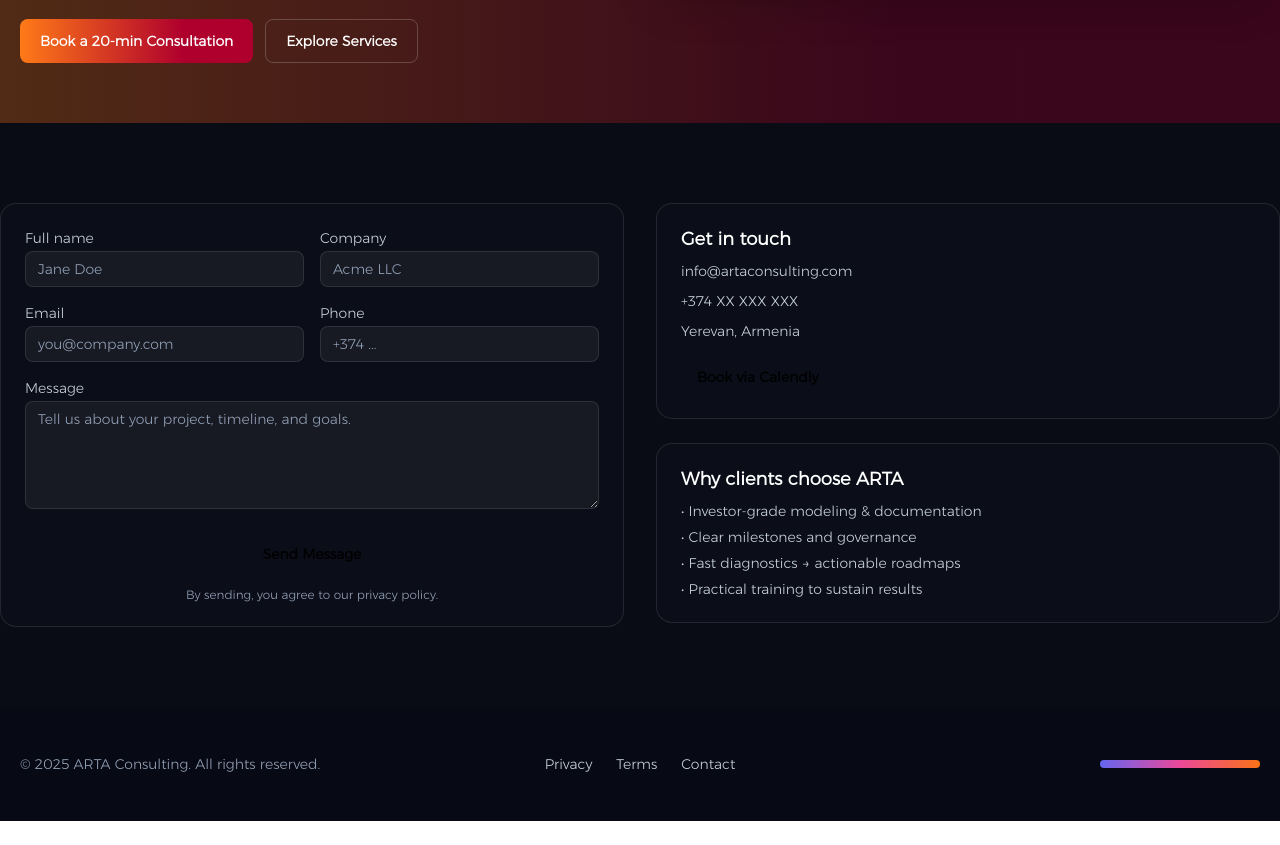
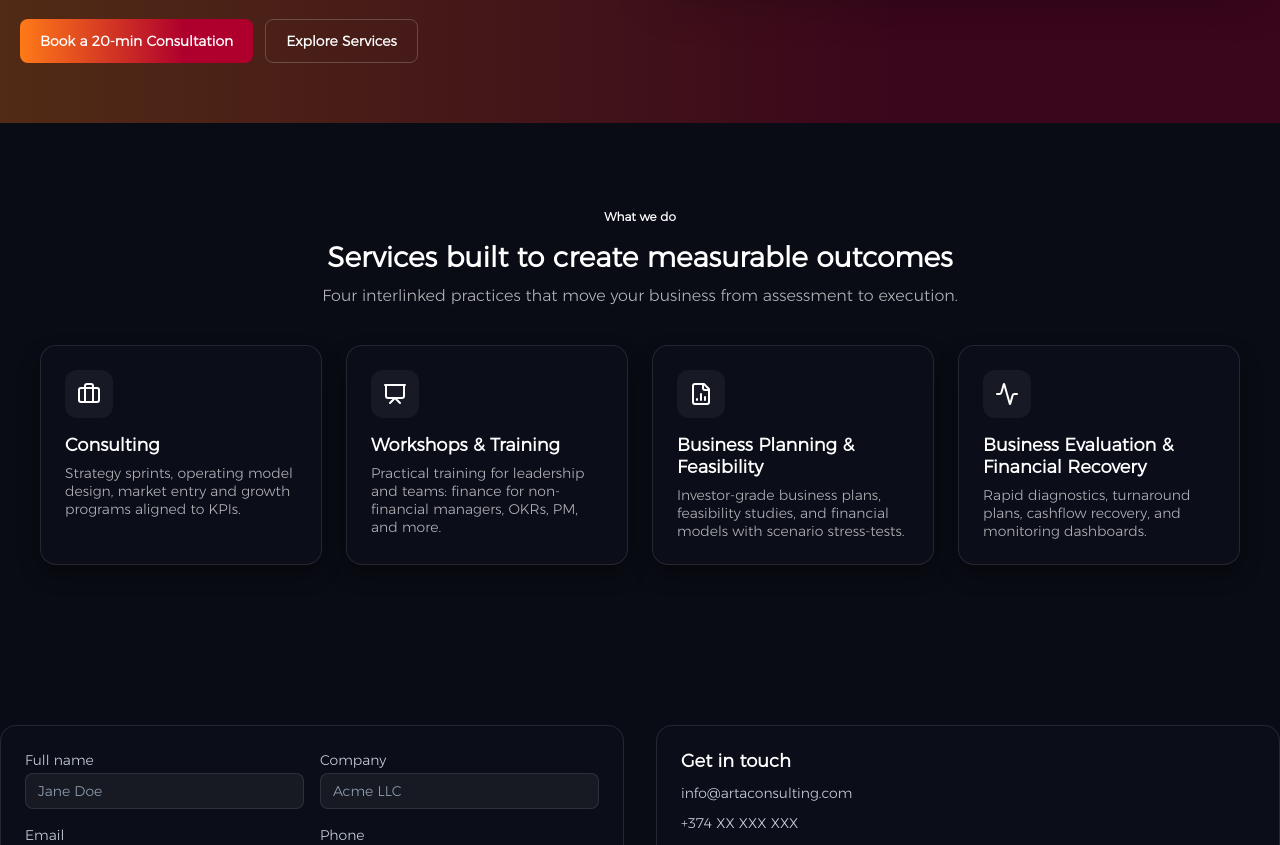
Before and after one commit to AkselAvetisyan/arta-consulting, a Next.js app: page /about-us/ in a window 1280 px wide. Shown: the part 600-1445 px from the top of the page. Before the commit the page ends 1421 px from the top, so only its background shows below. Built offline with nearby package versions, Linux system fonts and the light colour scheme.

Commit message:
Add Services section

```diff
--- a/package.json
+++ b/package.json
@@ -10,6 +10,7 @@
   "dependencies": {
     "framer-motion": "^12.23.16",
     "lottie-react": "^2.4.1",
+    "lucide-react": "^0.544.0",
     "next": "15.5.0",
     "next-intl": "^4.3.9",
     "react": "19.1.0",
--- a/src/app/[locale]/home/HomePage.jsx
+++ b/src/app/[locale]/home/HomePage.jsx
@@ -4,6 +4,7 @@
 import Contacts from "@/components/contacts/Contacts";
 import './styles/home.scss';
 import Hero from "@/components/hero/Hero";
+import Services from "@/components/services/Services";
 
 function HomePage() {
 
@@ -13,6 +14,7 @@
                 <Layout>
 
                     <Hero/>
+                    <Services/>
                     <Contacts/>
 
                 </Layout>
--- /dev/null
+++ b/src/components/services/Services.jsx
@@ -0,0 +1,41 @@
+// src/components/Services.jsx
+import React from "react";
+import { Briefcase, Presentation, FileBarChart2, Activity } from "lucide-react";
+import "./styles/services.scss";
+
+const SERVICES = [
+    { Icon: Briefcase, title: "Consulting", text: "Strategy sprints, operating model design, market entry and growth programs aligned to KPIs." },
+    { Icon: Presentation, title: "Workshops & Training", text: "Practical training for leadership and teams: finance for non-financial managers, OKRs, PM, and more." },
+    { Icon: FileBarChart2, title: "Business Planning & Feasibility", text: "Investor-grade business plans, feasibility studies, and financial models with scenario stress-tests." },
+    { Icon: Activity, title: "Business Evaluation & Financial Recovery", text: "Rapid diagnostics, turnaround plans, cashflow recovery, and monitoring dashboards." },
+];
+
+function Services() {
+    return (
+        <section id="services" className="services">
+            <div className="services-container">
+                <div className="section-title">
+                    <span className="eyebrow">What we do</span>
+                    <h2 className="title">Services built to create measurable outcomes</h2>
+                    <p className="subtitle">
+                        Four interlinked practices that move your business from assessment to execution.
+                    </p>
+                </div>
+
+                <div className="services-grid">
+                    {SERVICES.map((s) => (
+                        <div key={s.title} className="service-card">
+                            <div className="service-icon">
+                                <s.Icon size={24} />
+                            </div>
+                            <h3 className="service-title">{s.title}</h3>
+                            <p className="service-text">{s.text}</p>
+                        </div>
+                    ))}
+                </div>
+            </div>
+        </section>
+    );
+}
+
+export default Services;
--- /dev/null
+++ b/src/components/services/styles/services.scss
@@ -0,0 +1,87 @@
+// src/styles/services.scss
+@use "src/styles/_variables" as *;
+
+#services {
+  background: #0A0C15;
+  padding: 80px 20px;
+
+  .services-container {
+    max-width: 1200px;
+    margin: 0 auto;
+  }
+
+  .section-title {
+    text-align: center;
+    margin-bottom: 40px;
+
+    .eyebrow {
+      display: inline-block;
+      padding: 6px 14px;
+      border-radius: 999px;
+      font-size: 12px;
+      font-weight: 600;
+      background: var(--gradient-bg);
+      color: white;
+    }
+
+    .title {
+      font-size: 28px;
+      font-weight: 800;
+      margin-top: 10px;
+      color: white;
+    }
+
+    .subtitle {
+      max-width: 700px;
+      margin: 12px auto 0;
+      color: rgba(255, 255, 255, 0.7);
+      font-size: 16px;
+    }
+  }
+
+  .services-grid {
+    display: grid;
+    grid-template-columns: repeat(auto-fit, minmax(260px, 1fr));
+    gap: 24px;
+  }
+
+  .service-card {
+    background: #0B0D18;
+    border: 1px solid rgba(255, 255, 255, 0.1);
+    border-radius: 16px;
+    padding: 24px;
+    box-shadow: 0 10px 20px rgba(0, 0, 0, 0.4);
+    transition: transform 0.3s ease;
+
+    &:hover {
+      transform: translateY(-5px);
+    }
+
+    .service-icon {
+      display: flex;
+      align-items: center;
+      justify-content: center;
+      width: 48px;
+      height: 48px;
+      border-radius: 12px;
+      background: rgba(255, 255, 255, 0.05);
+      margin-bottom: 16px;
+
+      svg {
+        color: white;
+      }
+    }
+
+    .service-title {
+      font-size: 18px;
+      font-weight: 600;
+      color: white;
+      margin-bottom: 8px;
+    }
+
+    .service-text {
+      font-size: 14px;
+      color: rgba(255, 255, 255, 0.7);
+    }
+  }
+}
```
Also changed, not shown: 1 other file (tests, documents, lock files or other folders).
